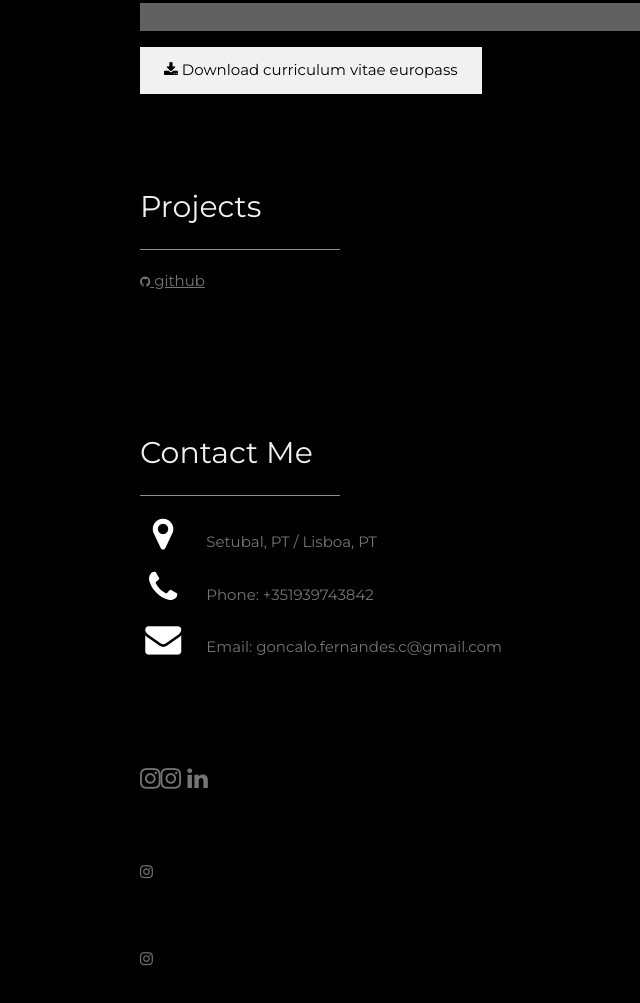
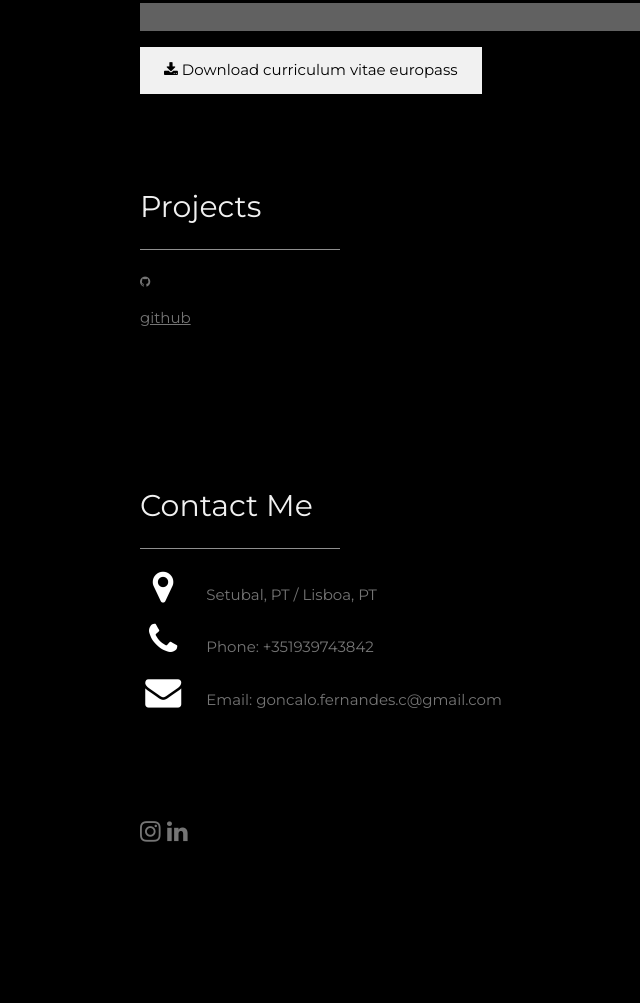
Before and after one commit to Goncalo-Fernandes-Costa/PersonalWebSite, a plain HTML site: page index.html in a window 1280 px wide. Shown: the part 1031-2034 px from the top of the page, without its empty margins (70-710 px from the left). Drawn offline with nearby package versions, Linux system fonts and the light colour scheme.

Commit message:
Update index.html
fix

```diff
--- a/index.html
+++ b/index.html
@@ -99,7 +99,7 @@
     <h2 class="w3-text-light-grey">Projects</h2>
     <hr style="width:200px" class="w3-opacity">
 
-    <a href="https://github.com/Goncalo-Fernandes-Costa"><i class="fa fa-github w3-small"></i> github</a>
+    <a href="https://github.com/Goncalo-Fernandes-Costa"><i class="fa fa-github w3-small"></i><p> github</p></a>
   <!-- End Portfolio Section -->
   </div>
 
@@ -111,13 +111,13 @@
     <div class="w3-section">
       <p><i class="fa fa-map-marker fa-fw w3-text-white w3-xxlarge w3-margin-right"></i> Setubal, PT / Lisboa, PT</p>
       <p><i class="fa fa-phone fa-fw w3-text-white w3-xxlarge w3-margin-right"></i> Phone: +351939743842</p>
-      <p><i class="fa fa-envelope fa-fw w3-text-white w3-xxlarge w3-margin-right"> </i> Email: goncalo.fernandes.c@gmail.com</p>
+      <p><i class="fa fa-envelope fa-fw w3-text-white w3-xxlarge w3-margin-right"></i> Email: goncalo.fernandes.c@gmail.com</p>
     </div><br>
 
     <!-- Footer -->
   <footer class="w3-content w3-padding-64 w3-text-grey w3-xlarge">
     <!--<a href="FaceBook"><i class="fa fa-facebook-official w3-hover-opacity"></i></a>-->
-    <a href="https://www.instagram.com/itsmeurso/"><i class="fa fa-instagram w3-hover-opacity"></a>
+    <a href="https://www.instagram.com/itsmeurso/"><i class="fa fa-instagram w3-hover-opacity"></i></a>
     <!--<i class="fa fa-snapchat w3-hover-opacity"></i>
     <i class="fa fa-pinterest-p w3-hover-opacity"></i>
     <i class="fa fa-twitter w3-hover-opacity"></i>-->
```
